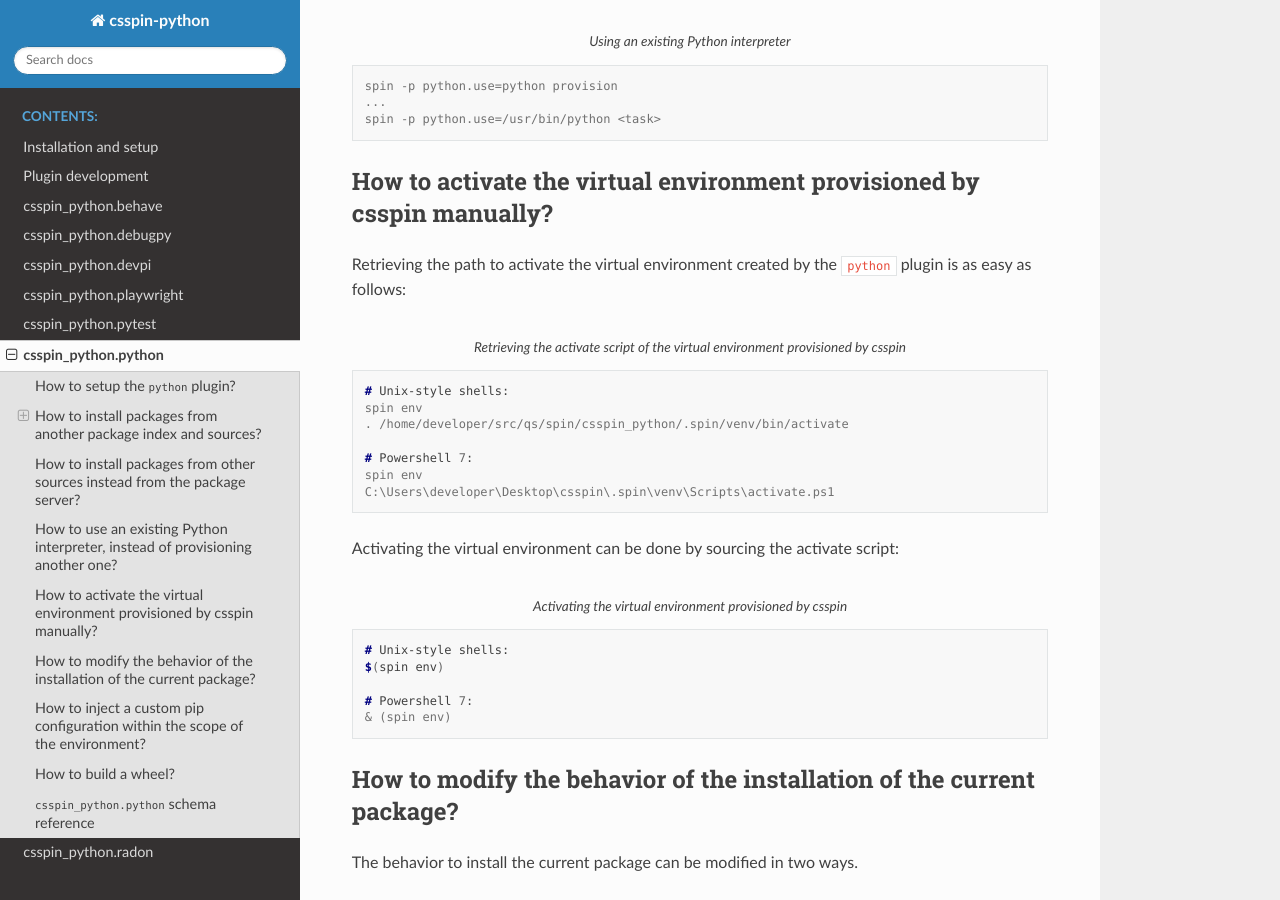
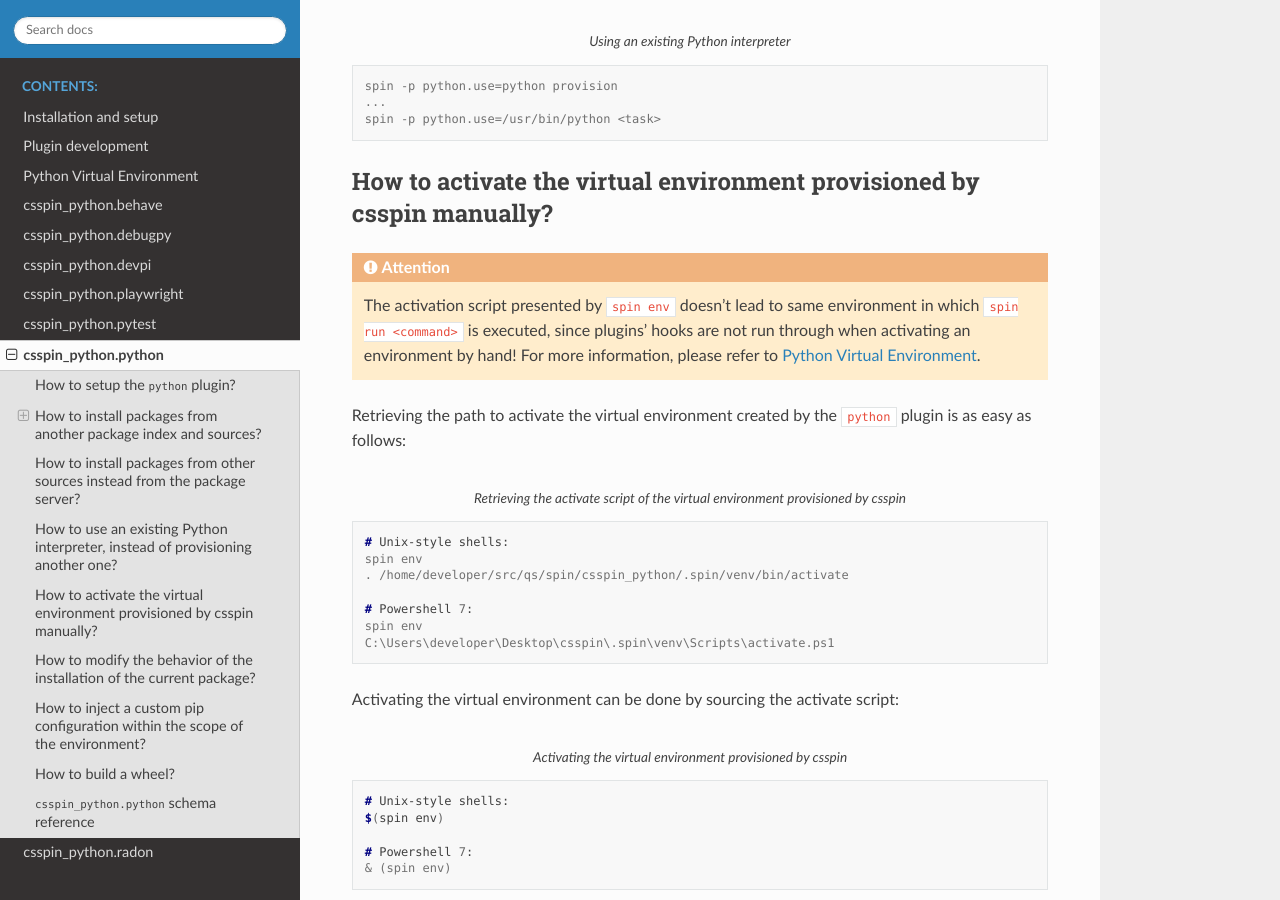
Before and after one commit to cslab/csspin-python, a Sphinx documentation site: the page built from doc/plugins/python.rst, in a window 1280 px wide and 900 px high, scrolled down 2704 px. Built offline with Sphinx 7.4.7 and the Read the Docs theme 3.1.0, drawn with Linux system fonts in a browser that asks for light colours.

Commit message:
Resolve "Error running spin in activated environment"

```diff
--- a/doc/index.rst
+++ b/doc/index.rst
@@ -37,6 +37,7 @@ installed.
 
    installation.rst
    development.rst
+   virtual_environment.rst
    plugins/behave.rst
    plugins/debugpy.rst
    plugins/devpi.rst
--- a/doc/plugins/python.rst
+++ b/doc/plugins/python.rst
@@ -153,8 +153,16 @@ usage of the passed interpreter.
     ...
     spin -p python.use=/usr/bin/python <task>
 
+.. _section-label-spin-env:
+
 How to activate the virtual environment provisioned by csspin manually?
 #######################################################################
+
+.. Attention:: The activation script presented by ``spin env`` doesn't lead to
+               same environment in which ``spin run <command>`` is executed,
+               since plugins' hooks are not run through when activating an
+               environment by hand! For more information, please refer to
+               :ref:`python_virtual_environment`.
 
 Retrieving the path to activate the virtual environment created by the
 ``python`` plugin is as easy as follows:
```
Also changed, not shown: doc/virtual_environment.rst (added, +64 -0 lines), 1 other file.
